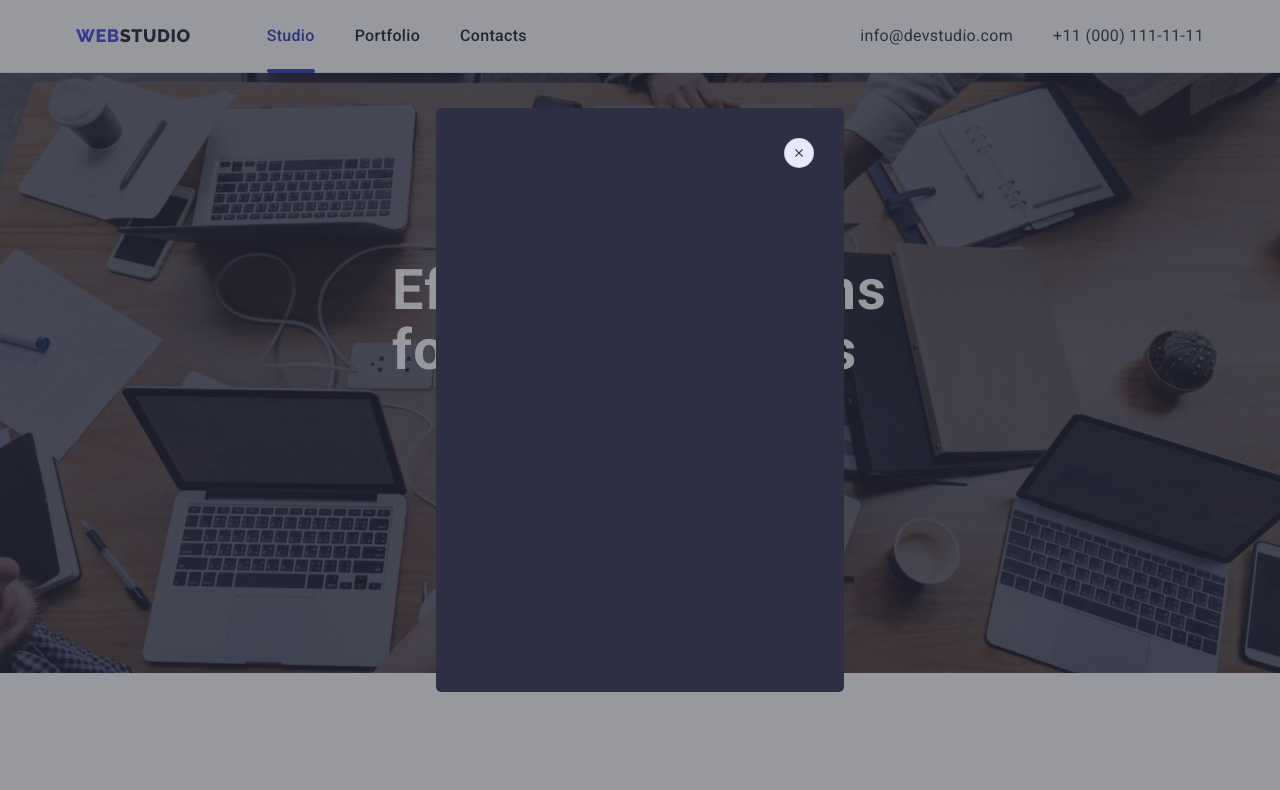
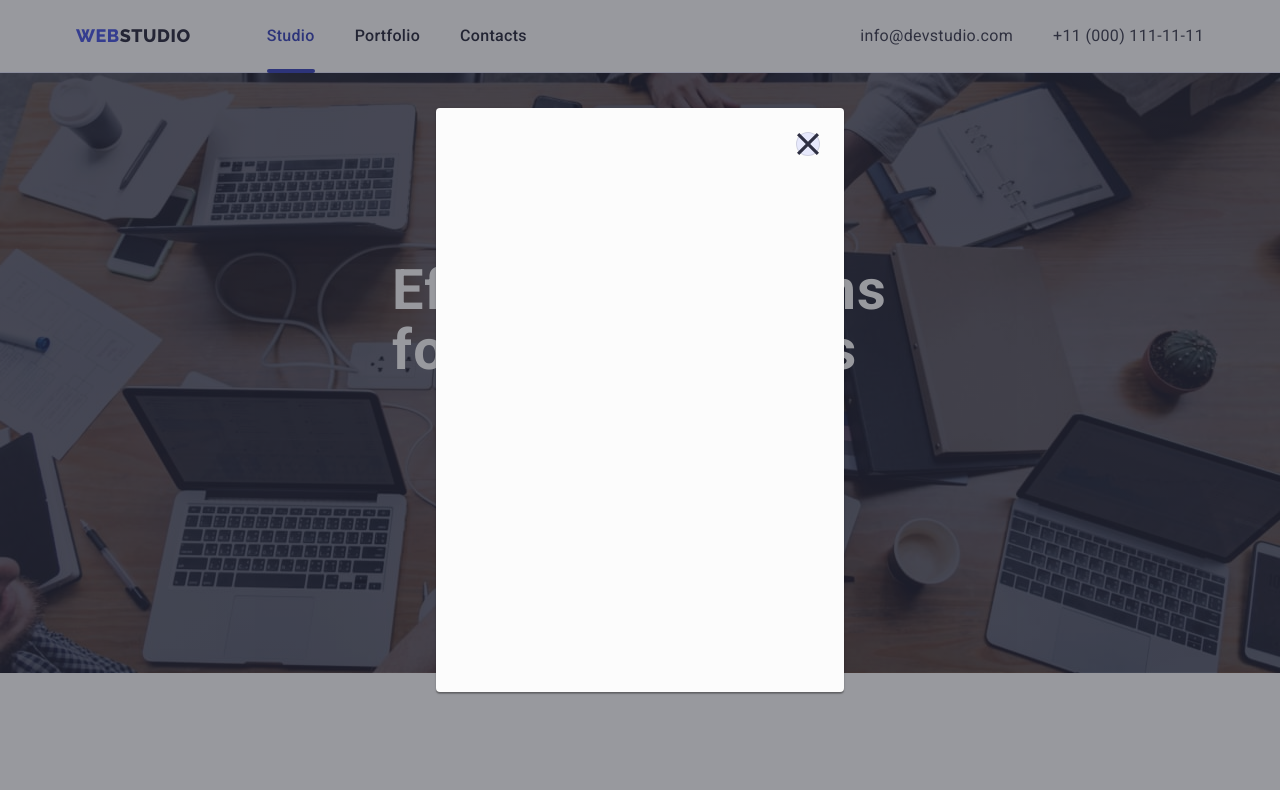
Before and after one commit to Allkat1/goit-markup-hw-05, a plain HTML site: page index.html in a window 1280 px wide. Both pictures are taken after a click on the button "Order Service". Shown: the top 790 px of the page. Drawn offline with nearby package versions, Linux system fonts and the light colour scheme.

Commit message:
all exept portfolio should be fine

```diff
--- a/css/styles.css
+++ b/css/styles.css
@@ -232,6 +232,7 @@ body {
   min-width: 169px;
   height: 56px;
   box-shadow: 0px 4px 4px rgba(0, 0, 0, 0.15);
+  transition: cubic-bezier(0.4, 0, 0.2, 1);
 }
 
 /* --------buttons portfolio------- */
@@ -240,6 +241,7 @@ body {
   color: var(--links-text-color);
   padding: 12px 24px 12px 24px;
   border: 1px solid var(--border-color);
+  transition: cubic-bezier(0.4, 0, 0.2, 1);
 }
 
 .portfolio-button:hover,
@@ -247,7 +249,7 @@ body {
   box-shadow: 0px 3px 1px rgba(0, 0, 0, 0.1), 0px 2px 1px rgba(0, 0, 0, 0.08),
     0px 2px 2px rgba(0, 0, 0, 0.12);
   transition-duration: 300ms;
-  transition-timing-function: cubic-bezier(0.4, 0, 0.2, 1);
+  transition: cubic-bezier(0.4, 0, 0.2, 1);
 }
 
 /* ----------GOALS 2--------- */
@@ -402,7 +404,7 @@ body {
   align-items: center;
   justify-content: center;
   fill: var(--cloud-color);
-  transition: color 250ms cubic-bezier(0.4, 0, 0.2, 1);
+  transition: background-color 250ms cubic-bezier(0.4, 0, 0.2, 1);
 }
 
 .worker-soc-link:hover,
@@ -642,14 +644,18 @@ body {
   top: 50%;
   left: 50%;
   transform: translate(-50%, -50%) scale(1);
-  transition: transform 300ms linear;
+  transition: transform 250ms cubic-bezier(0.4, 0, 0.2, 1);
   width: 408px;
   min-height: 584px;
-  background-color: var(--navy-blue);
-  border-radius: 5px;
+  /* background-color: var(--navy-blue); */
+  background-color: rgba(46, 47, 66, 0.4);
+  border-radius: 4px;
   padding: 30px;
-
-  /* transition-timing-function: opacity 250ms cubic-bezier(0.4, 0, 0.2, 1), visibility 250ms cubic-bezier(0.4, 0, 0.2, 1) */
+  background: #fcfcfc;
+  transition: opacity 250ms cubic-bezier(0.4, 0, 0.2, 1),
+    visibility 250ms cubic-bezier(0.4, 0, 0.2, 1);
+  box-shadow: 0px 1px 1px rgba(0, 0, 0, 0.14), 0px 1px 3px rgba(0, 0, 0, 0.12),
+    0px 2px 1px rgba(0, 0, 0, 0.2);
 }
 
 .backdrop.is-hidden .modal {
@@ -657,8 +663,8 @@ body {
 }
 
 .modal-close {
-  width: 30px;
-  height: 30px;
+  width: 24px;
+  height: 24px;
   border: 1px solid #999999;
   border-radius: 50%;
   margin-left: auto;
@@ -667,10 +673,27 @@ body {
   justify-content: center;
   background: var(--border-color);
   border: 1px solid rgba(0, 0, 0, 0.1);
+  transition: background-color 250ms cubic-bezier(0.4, 0, 0.2, 1),
+    border 250ms cubic-bezier(0.4, 0, 0.2, 1);
+  position: absolute;
+  top: 24px;
+  right: 24px;
+  padding: 0;
+}
+
+.modal-close:hover,
+.modal-close:focus {
+  border: none;
 }
 
 .modal-close-icon {
   fill: var(--navy-blue);
+  transition: fill 250ms cubic-bezier(0.4, 0, 0.2, 1);
+}
+
+.modal-close-icon:hover,
+.modal-close-icon:focus {
+  fill: var(--secondary-color);
 }
 
 .is-hidden {
--- a/index.html
+++ b/index.html
@@ -542,10 +542,13 @@
         </div>
       </div>
     </footer>
+
+    <!-- ======modal======== -->
+
     <div class="backdrop is-hidden" data-modal>
       <div class="modal">
         <button type="button" class="button modal-close" data-modal-close>
-          <svg class="modal-close-icon" width="8" height="8">
+          <svg class="modal-close-icon" width="24" height="24">
             <use href="./images/icons.svg#icon-close-black"></use>
           </svg>
         </button>
```
